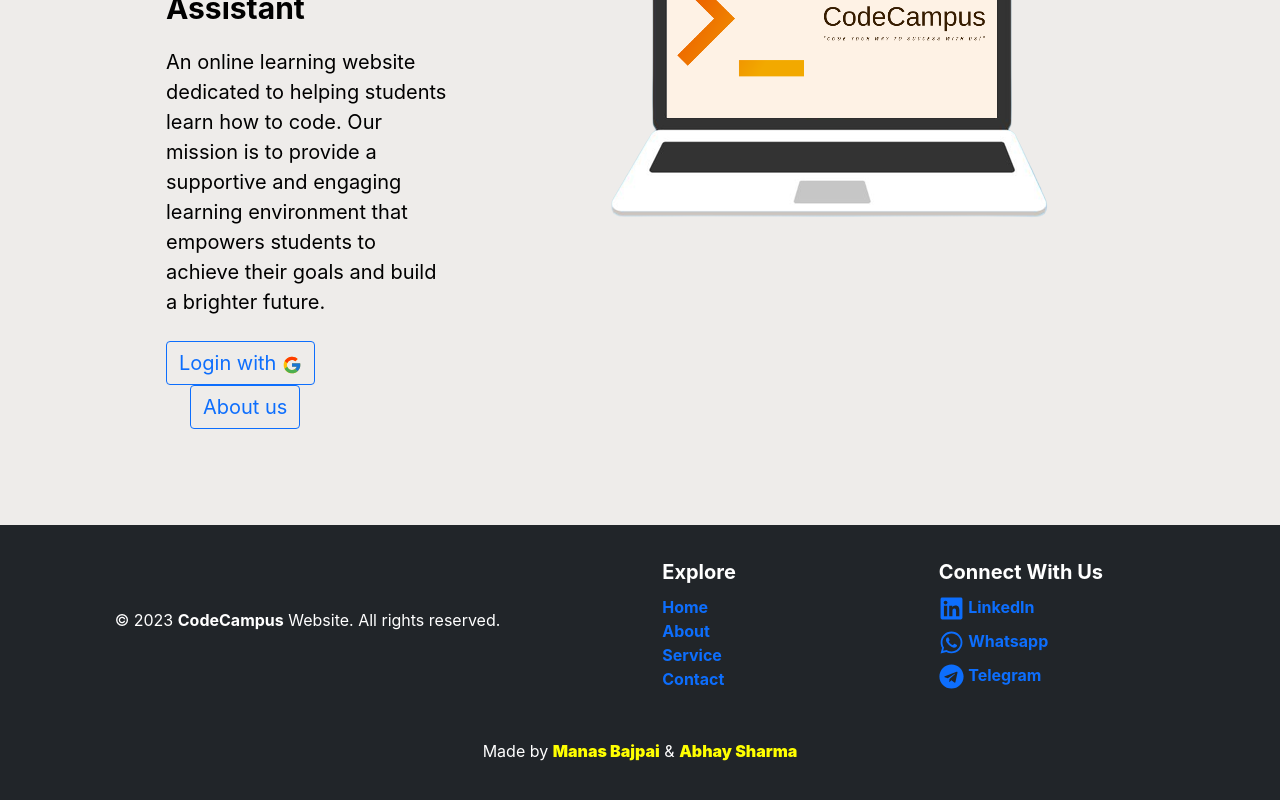
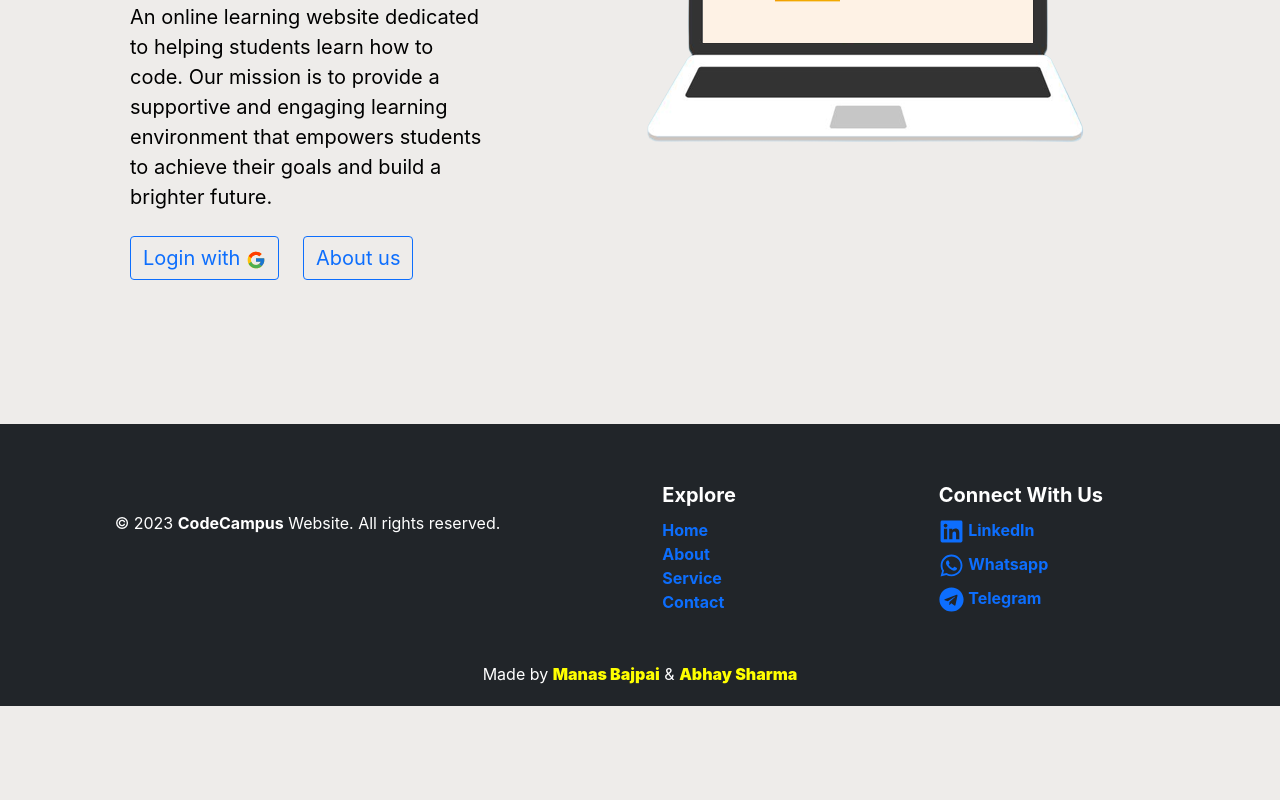
Before and after one commit to Manas0916/CodeCampus, a React (Create React App) app: page / in a window 1280 px wide. Shown: the part 444-1244 px from the top of the page. After the commit the page ends 1150 px from the top, so only its background shows below. Built offline with nearby package versions, Linux system fonts and the light colour scheme.

Commit message:
Improved footer layout

```diff
--- a/src/components/Footer.js
+++ b/src/components/Footer.js
@@ -4,13 +4,13 @@ import { FaLinkedin, FaTelegram, FaWhatsapp } from 'react-icons/fa';
 
 const Footer = () => {
   return (
-    <footer className="bg-dark text-white py-4 ">
+    <footer className="bg-dark text-white pb-1">
       <div className="container text-center">
         <div className="row align-items-center">
-          <div className="col-md-5">
+          <div className="col-md-5 mt-2">
             <p className="mb-0">&copy; 2023 <strong>CodeCampus</strong> Website. All rights reserved.</p>
           </div>
-          <div className="col-md-6">
+          <div className="col-md-6 mt-5">
             <ul className="list-inline mb-0 float-md-end text-start">
               <li className="list-group mb-2 mt-2" style={{ fontSize: '20px' }}><strong>Connect With Us</strong></li>
               <li className="list-group-items mt-2"><Link id="cs" className="link" to="https://www.linkedin.com/company/cosmic-coders/" target="_blank"><FaLinkedin style={{ fontSize: '25px' }} /> <b>LinkedIn</b></Link></li>
--- a/src/components/Login.js
+++ b/src/components/Login.js
@@ -32,7 +32,7 @@ const Login = ({ mode, toggleMode }) => {
   return (
     <>
       {value ? <Home mode={mode} toggleMode={toggleMode} /> :
-        <div className="container dd mt-5 p-5">
+        <div className="container dd my-5 py-5">
           <div className="content text-start justify-content p-5">
             <p style={{ fontSize: '60px', fontWeight: 'bold', color: mode === 'dark' ? 'white' : 'black' }}>Code Campus</p>
             <p style={{ fontSize: '30px', fontWeight: 'bold', color: mode === 'dark' ? 'white' : 'black' }} className="mt-0">Ambalika's Placement Assistant</p>
```
